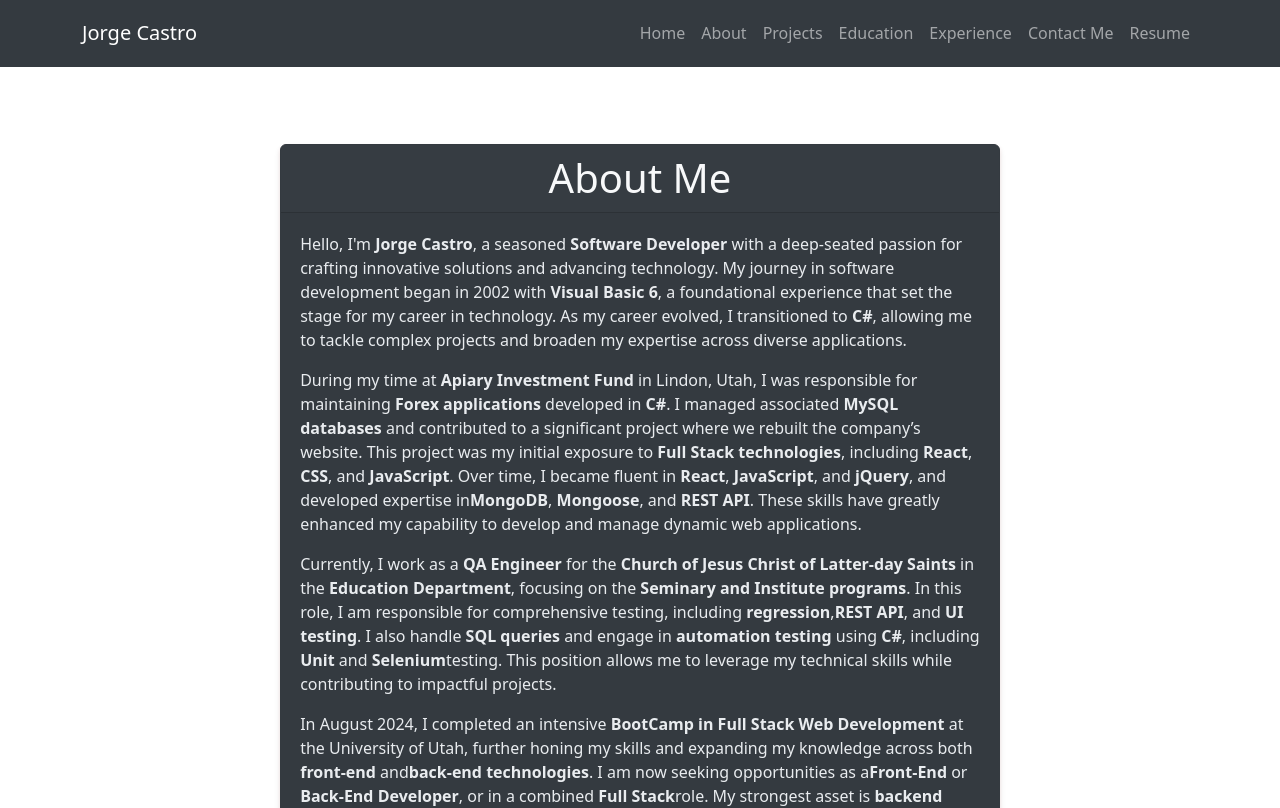
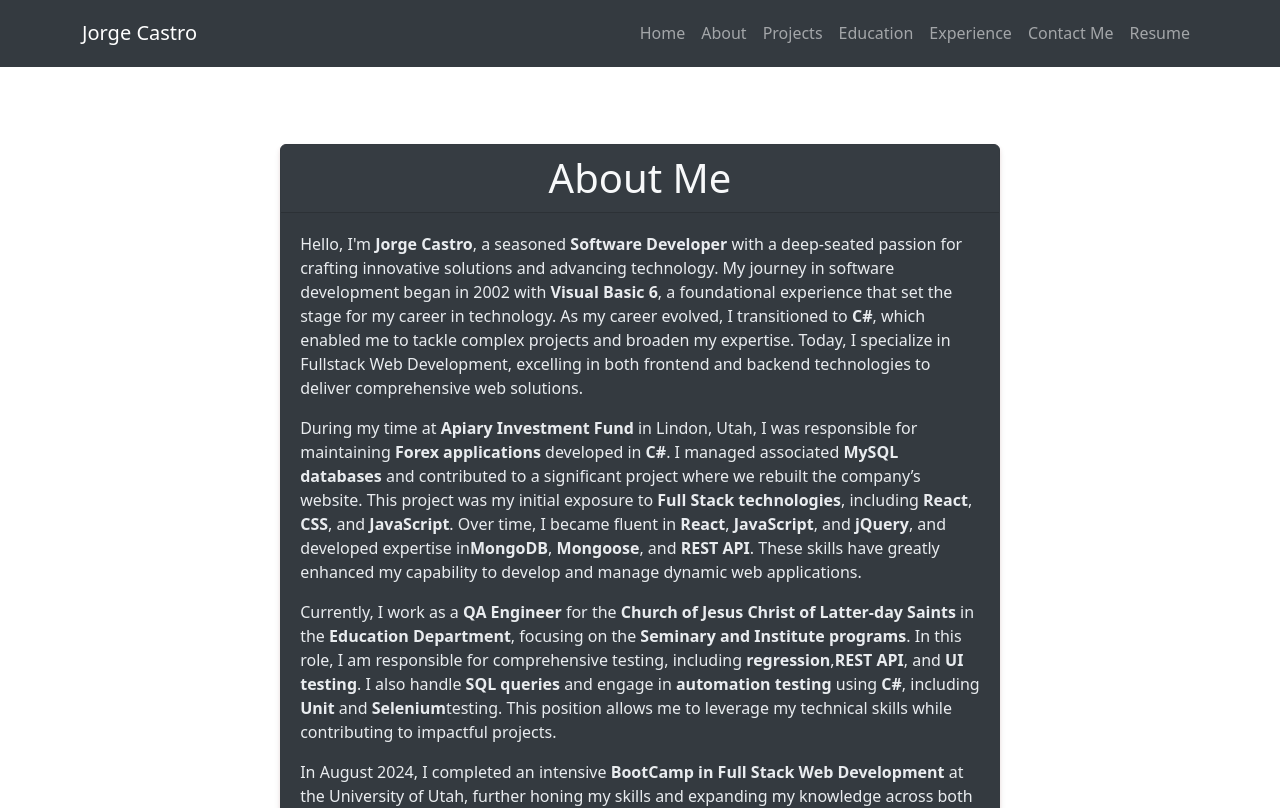
Before and after one commit to jlcastro1877/my_portfolio, a React (Create React App) app in the folder frontend/: page /about in a window 1280 px wide. Shown: the top 808 px of the page. Built offline with nearby package versions, Linux system fonts and the light colour scheme.

Commit message:
update about me

```diff
--- a/frontend/src/components/About.jsx
+++ b/frontend/src/components/About.jsx
@@ -13,15 +13,19 @@
             </Card.Header>
             <Card.Body>
               <Card.Text>
-                Hello, I'm <strong>Jorge Castro</strong>, a seasoned{" "}
-                <strong>Software Developer</strong> with a deep-seated passion
-                for crafting innovative solutions and advancing technology. My
-                journey in software development began in 2002 with{" "}
-                <strong>Visual Basic 6</strong>, a foundational experience that
-                set the stage for my career in technology. As my career evolved,
-                I transitioned to <strong>C#</strong>, allowing me to tackle
-                complex projects and broaden my expertise across diverse
-                applications.
+                <Card.Text>
+                  Hello, I'm <strong>Jorge Castro</strong>, a seasoned{" "}
+                  <strong>Software Developer</strong> with a deep-seated passion
+                  for crafting innovative solutions and advancing technology. My
+                  journey in software development began in 2002 with{" "}
+                  <strong>Visual Basic 6</strong>, a foundational experience
+                  that set the stage for my career in technology. As my career
+                  evolved, I transitioned to <strong>C#</strong>, which enabled
+                  me to tackle complex projects and broaden my expertise. Today,
+                  I specialize in Fullstack Web Development, excelling in both
+                  frontend and backend technologies to deliver comprehensive web
+                  solutions.
+                </Card.Text>
               </Card.Text>
               <Card.Text>
                 During my time at <strong>Apiary Investment Fund</strong> in
```
